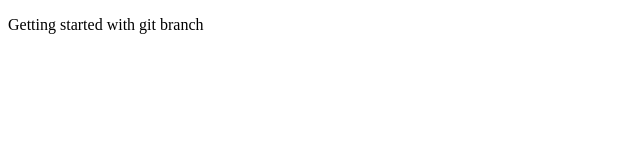
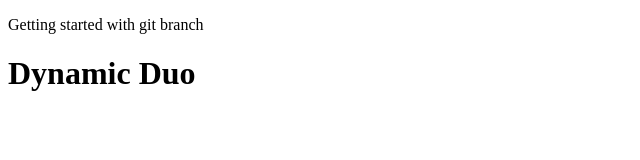
Before and after one commit to mervz27/resume, a plain HTML site: page profile.html in a window 1280 px wide. Shown: the whole page, without its empty margins (0-640 px from the left). Drawn offline with Linux system fonts and the light colour scheme.

Commit message:
added new title

```diff
--- a/profile.html
+++ b/profile.html
@@ -16,5 +16,6 @@
 </head>
 <body>
     <p>Getting started with git branch</p>
+    <h1>Dynamic Duo</h1>
 </body>
 </html>
```
